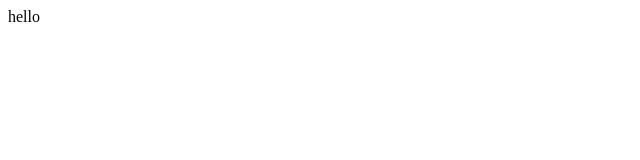
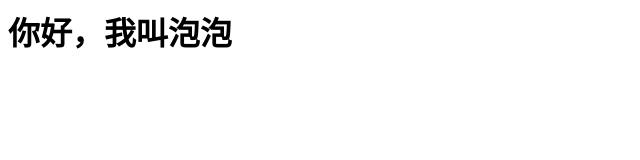
Before and after one commit to clinkzlol/clinkzlol.github.io, a plain HTML site: page index.html in a window 1280 px wide. Shown: the whole page, without its empty margins (0-640 px from the left). Drawn offline with Linux system fonts and the light colour scheme.

Commit message:
paopao
paopao

```diff
--- a/index.html
+++ b/index.html
@@ -1,5 +1,12 @@
 <html>
+<head>
+<meta http-equiv="Content-Type" content="text/html; charset=GBK">
+<title>泡泡泡</title>
+<style type="text/css">
+
+</style>
+</head>
 <body>
-hello
+<h1>你好，我叫泡泡</h1>
 </body>
 </html>
```
